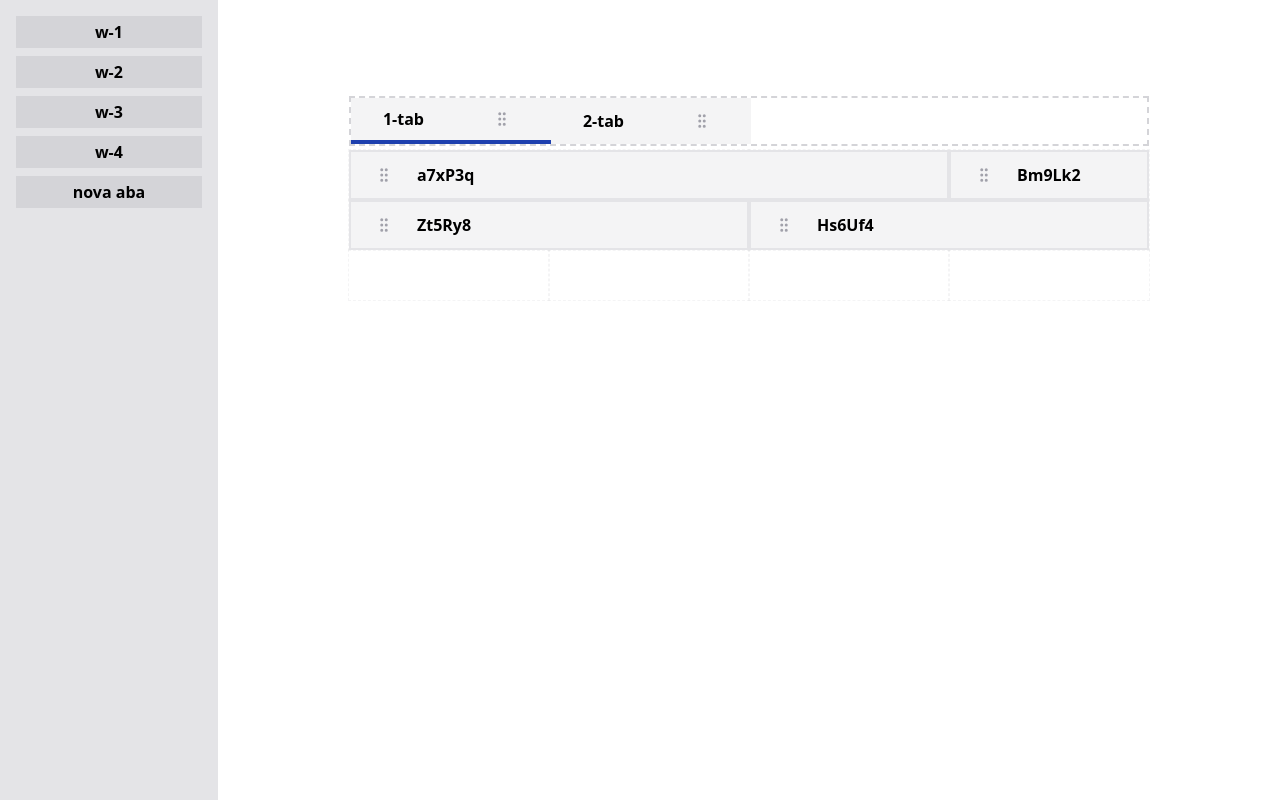
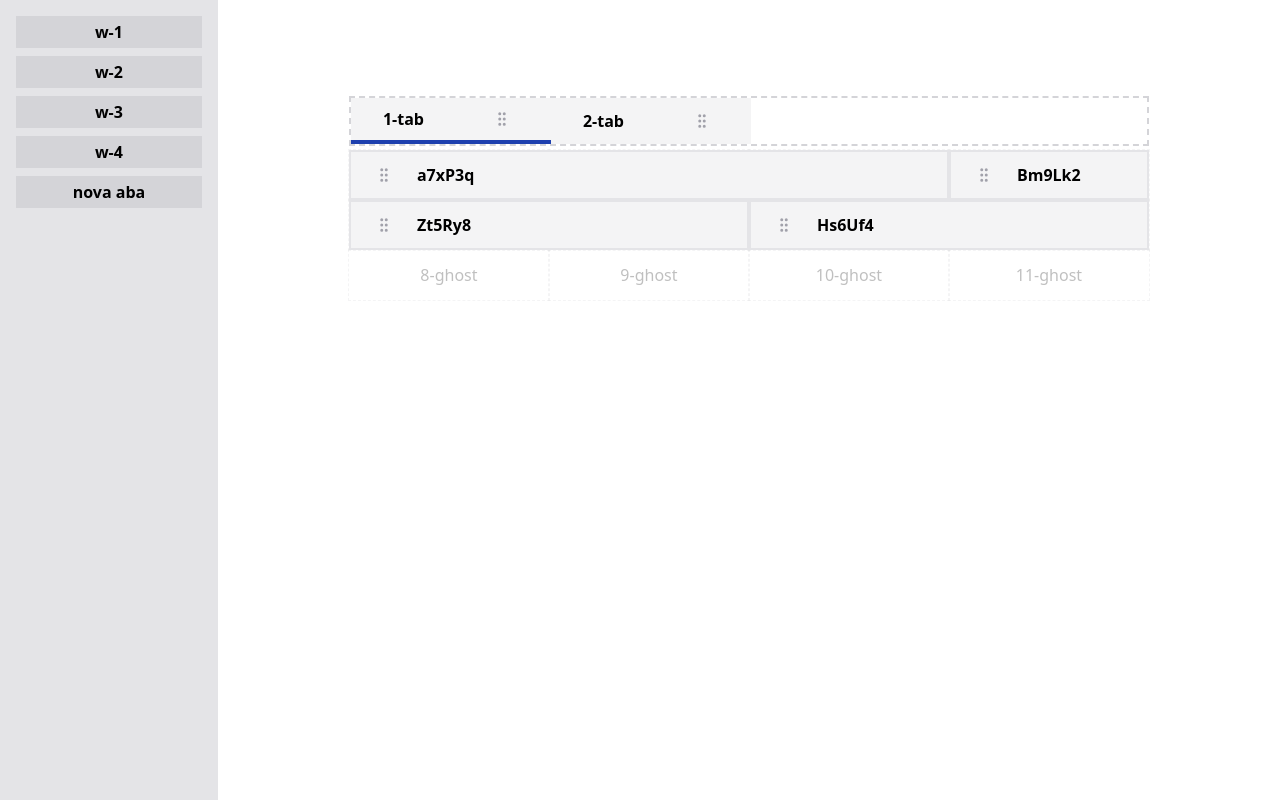
Before and after one commit to joaodematte/grid, a React (Vite) app: page / in a window 1280 px wide. Built offline with nearby package versions, Linux system fonts and the light colour scheme.

Commit message:
adjust tab drop

```diff
--- a/src/grid/ghost-item.tsx
+++ b/src/grid/ghost-item.tsx
@@ -35,7 +35,9 @@ export const GhostItem = ({ id, x, y }: GhostItemProps) => {
         className="flex h-full w-full items-center justify-center outline-dashed outline-1 outline-zinc-300"
         data-x={x}
         data-y={y}
-      />
+      >
+        {ghostId}
+      </div>
     </div>
   );
 };
--- a/src/grid/grid.tsx
+++ b/src/grid/grid.tsx
@@ -112,6 +112,8 @@ export const Grid = () => {
   };
 
   const handleOnDragMove = (event: DragMoveEvent) => {
+    console.log(event);
+
     if (isFromTab(event.active)) return;
 
     const isToTabMovement =
--- a/src/tabs/tabs.tsx
+++ b/src/tabs/tabs.tsx
@@ -1,4 +1,4 @@
-import { useDndMonitor } from '@dnd-kit/core';
+import { useDndMonitor, useDroppable } from '@dnd-kit/core';
 import { arrayMove, SortableContext } from '@dnd-kit/sortable';
 
 import { useGridContext } from '../grid';
@@ -9,6 +9,13 @@ import { TabButton } from './tab-button';
 export function Tabs() {
   const { data, addTab } = useGridContext();
   const { tabs, activeTab, setTabs } = useTabsContext();
+
+  const { setNodeRef, isOver } = useDroppable({
+    id: 'tabs_container',
+    data: {
+      from: 'tab'
+    }
+  });
 
   useDndMonitor({
     onDragEnd: ({ over, active }) => {
@@ -35,7 +42,10 @@ export function Tabs() {
 
   return (
     <SortableContext items={tabs}>
-      <div className="flex h-[50px] w-[800px] border-2 border-dashed border-zinc-300 font-bold">
+      <div
+        ref={setNodeRef}
+        className={`flex h-[50px] w-[800px] border-2 border-dashed border-zinc-300 font-bold ${isOver ? 'bg-red-500' : 'bg-transparent'}`}
+      >
         {tabs.map((index) => (
           <TabButton key={`${index}-tab`} index={index} active={index === activeTab}>
             {`${index}-tab`}
```
